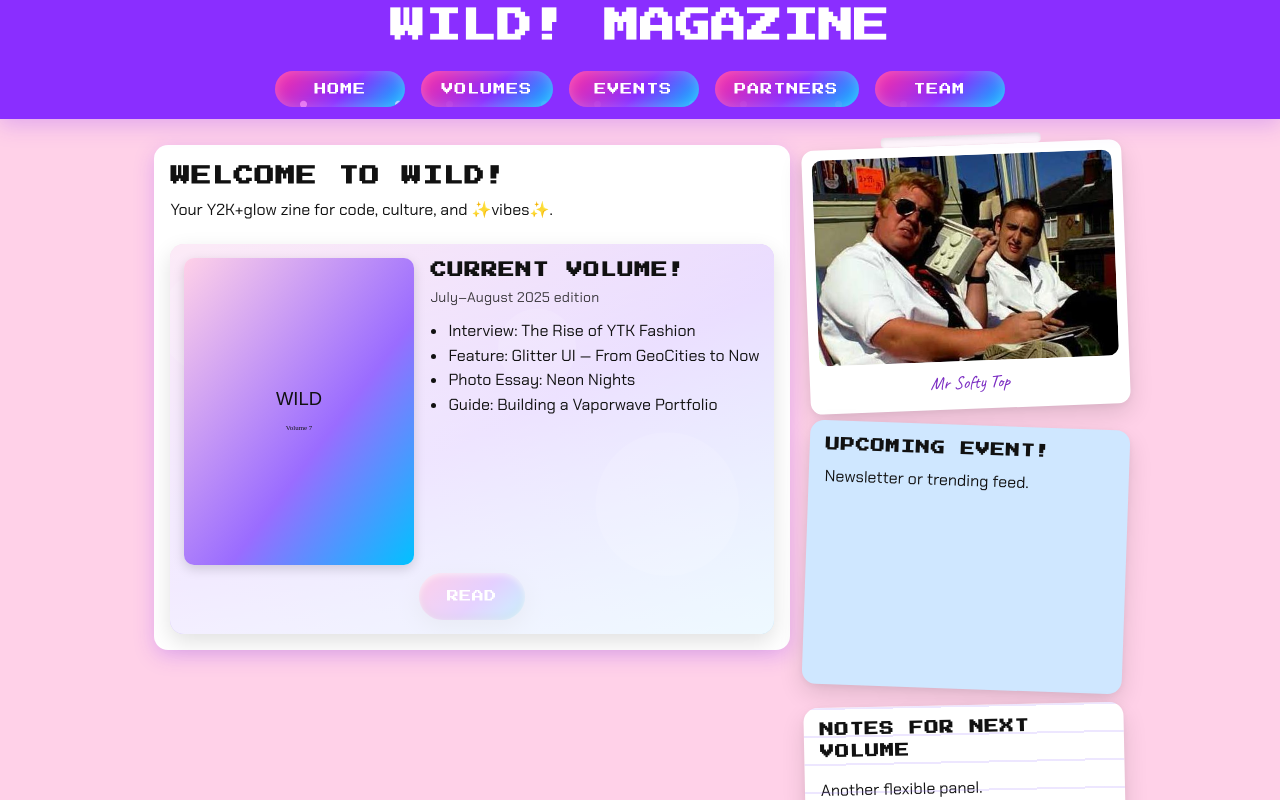
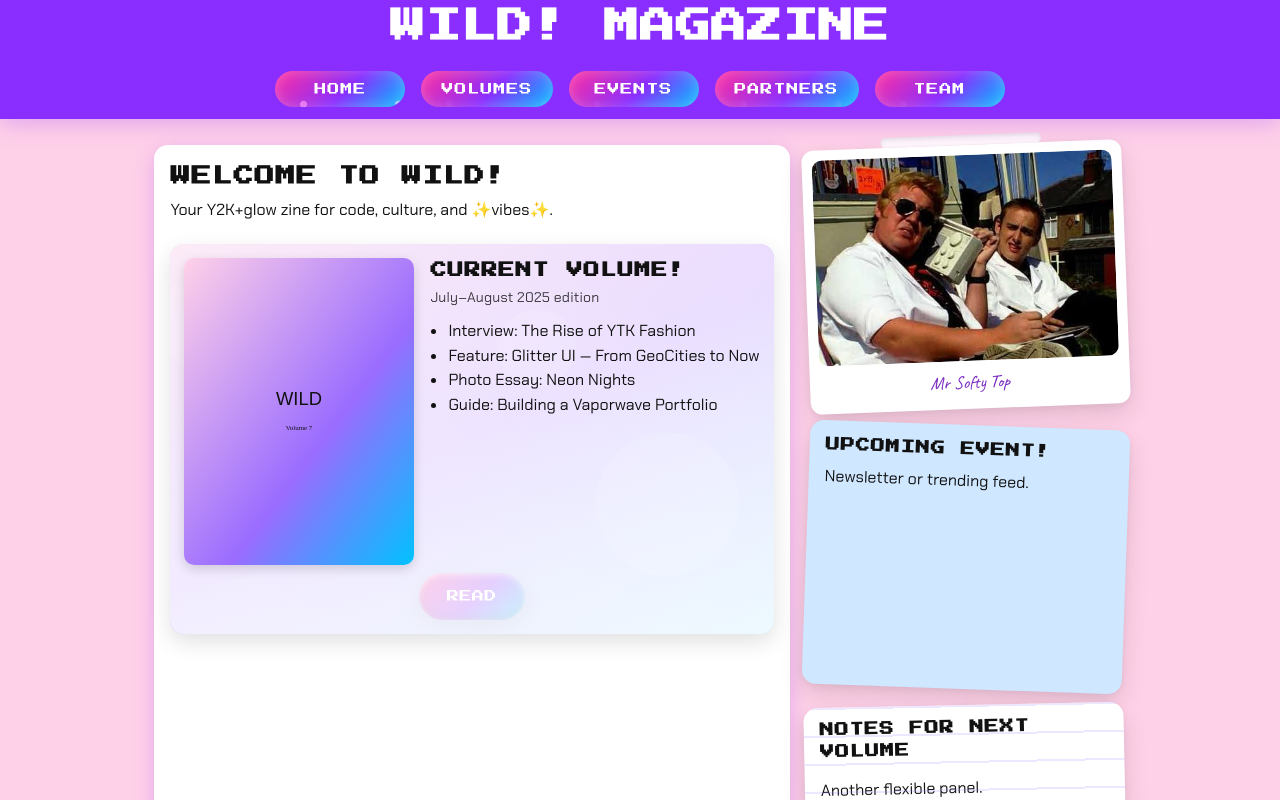
Before and after one commit to wkjezz/WILD, a React (Vite) app: page / in a window 1280 px wide. Built offline with nearby package versions, Linux system fonts and the light colour scheme.

Commit message:
layout: restore full-height main card; prevent shrink with min-height; keep mobile relaxed

```diff
--- a/src/styles/global.css
+++ b/src/styles/global.css
@@ -48,7 +48,7 @@ h1,h2,h3,h4,h5,h6,
   display: grid;
   grid-template-columns: minmax(600px,1fr) var(--right-rail); /* desktop min width on left */
   gap: var(--gap);
-  align-items:start;
+  align-items: stretch;
   padding: var(--gutter) 0; /* top/bottom only */
   min-height: 0;
 }
@@ -65,7 +65,9 @@ main{ display:flex; flex-direction:column; min-height:0; }
   box-shadow: 0 4px 20px rgba(138,46,255,0.35); /* soft purple glow */
 }
 
-.pageCard{ width:100%; height:auto; }
+.pageCard{ width:100%; height: 100%;
+  min-height: clamp(520px, 58vh, 680px);
+}
 .pageCard h1{ margin-top:0; }
 
 /* Right rail = 3 equal rows desktop */
@@ -75,6 +77,8 @@ main{ display:flex; flex-direction:column; min-height:0; }
   gap: var(--gap);
   height:100%;
   min-height:0;
+
+  height: 100%;
 }
 
 /* ---- Responsive ---- */
@@ -145,3 +149,10 @@ html, body{overflow-x:hidden;}
 
 
 html, body{ overflow-x: hidden; }
+
+@media (max-width: 900px){
+  .pageCard{
+    height: auto;
+    min-height: auto;
+  }
+}
```
